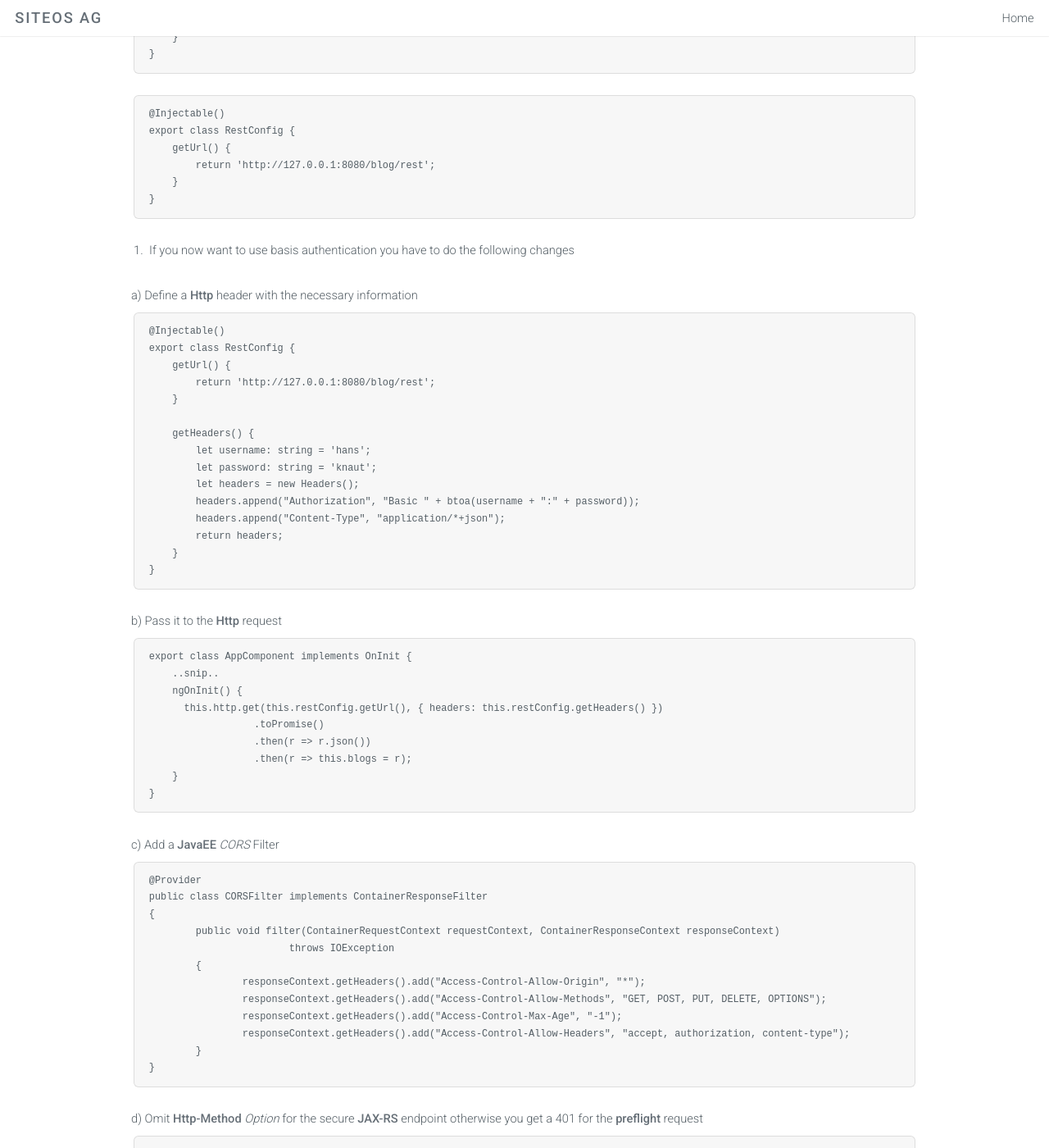
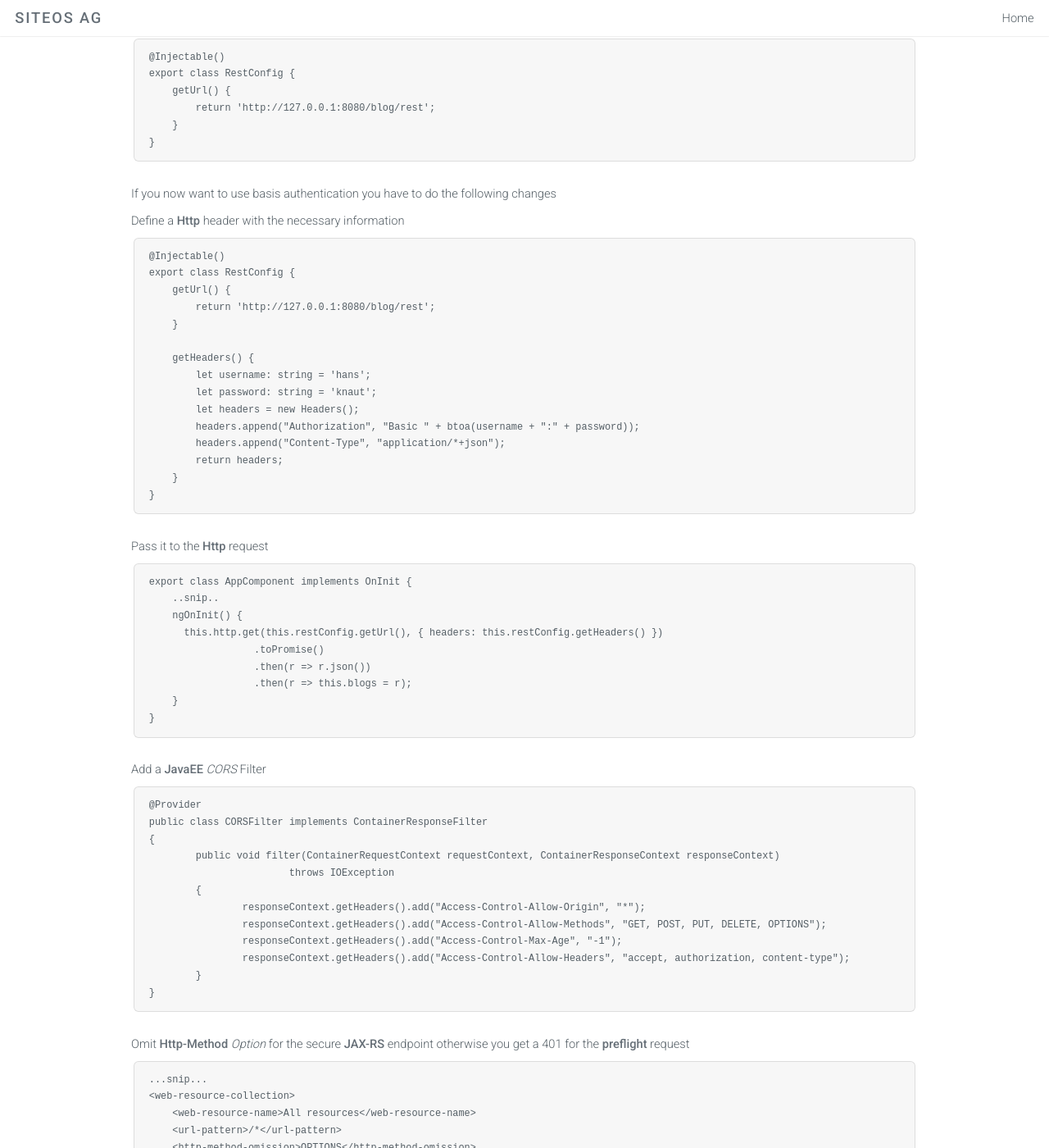
Before and after one commit to SiteOS/siteos.github.io, a Jekyll site: the page built from _posts/2017-01-23-AngularJS2-JAXRS-Example-With-JAAS-And-CORS.markdown, in a window 1280 px wide and 1400 px high, scrolled down 1338 px. Shown: the whole window at 82% size. Built offline with Jekyll 4.4.1, drawn with Linux system fonts in a browser that asks for light colours.

```diff
--- a/_posts/2017-01-23-AngularJS2-JAXRS-Example-With-JAAS-And-CORS.markdown
+++ b/_posts/2017-01-23-AngularJS2-JAXRS-Example-With-JAAS-And-CORS.markdown
@@ -87,7 +87,7 @@ export class RestConfig {
 }
 {% endhighlight %}
 
-b) Pass it to the **Http** request
+Pass it to the **Http** request
 {% highlight typescript %}
 export class AppComponent implements OnInit {
     ..snip..
@@ -100,7 +100,7 @@ export class AppComponent implements OnInit {
 }
 {% endhighlight %}
 
-c) Add a **JavaEE** *CORS* Filter
+Add a **JavaEE** *CORS* Filter
 {% highlight java %}
 @Provider
 public class CORSFilter implements ContainerResponseFilter
@@ -116,7 +116,7 @@ public class CORSFilter implements ContainerResponseFilter
 }
 {% endhighlight %}
 
-d) Omit **Http-Method** *Option* for the secure **JAX-RS** endpoint otherwise you get a 401 for the **preflight** request
+Omit **Http-Method** *Option* for the secure **JAX-RS** endpoint otherwise you get a 401 for the **preflight** request
 {% highlight xml %}
 ...snip...
 <web-resource-collection>
```
Also changed, not shown: other parts of _posts/2017-01-23-AngularJS2-JAXRS-Example-With-JAAS-And-CORS.markdown (+5 -5 lines).
